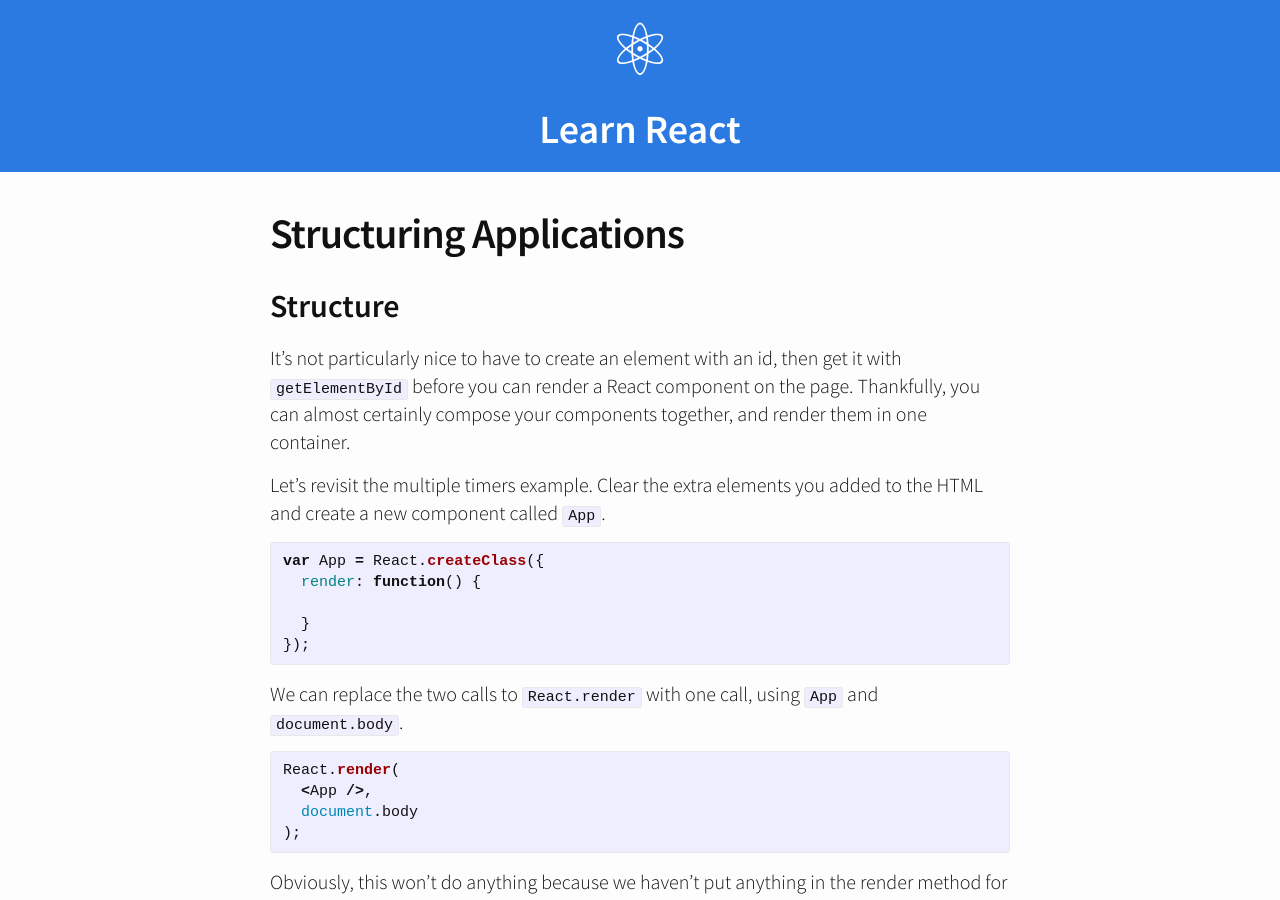
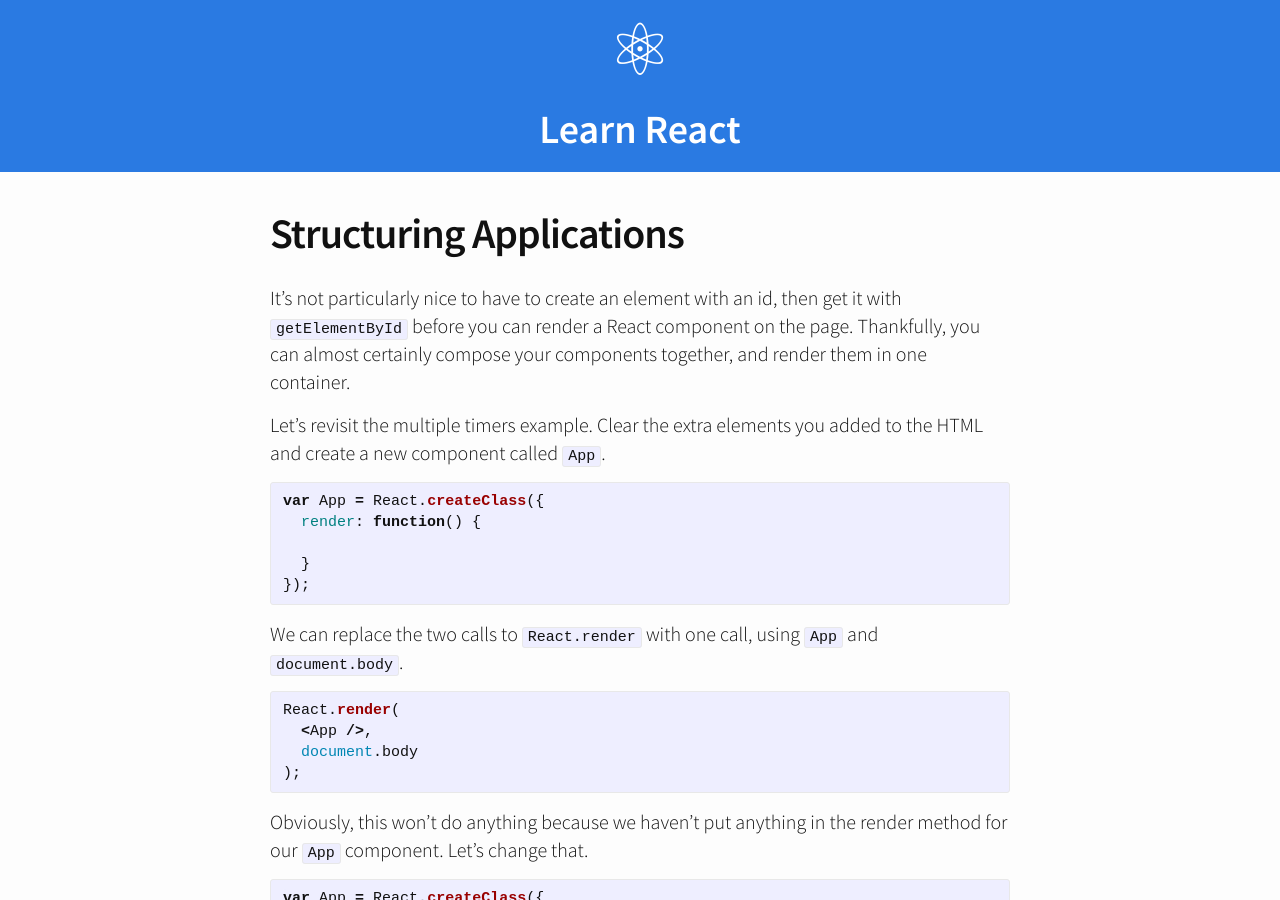
Before and after one commit to danprince/learn-react, a Jekyll site: the page built from lessons/ex7.md, in a window 1280 px wide and 900 px high. Built offline with Jekyll 4.4.1, drawn with Linux system fonts in a browser that asks for light colours; some web fonts are replaced.

```diff
--- a/pages/ex7.md
+++ b/lessons/ex7.md
@@ -4,7 +4,6 @@
 category: lesson
 ---
 
-## Structure
 It's not particularly nice to have to create an element with an id, then get it with `getElementById` before you can render a React component on the page. Thankfully, you can almost certainly compose your components together, and render them in one container.
 
 Let's revisit the multiple timers example. Clear the extra elements you added to the HTML and create a new component called `App`.
```
Also changed, not shown: lessons/ex1.md (renamed from pages/ex1.md), lessons/ex2.md (renamed from pages/ex2.md), lessons/ex3.md (renamed from pages/ex3.md), lessons/ex4.md (renamed from pages/ex4.md), lessons/ex5.md (renamed from pages/ex5.md), lessons/ex6.md (renamed from pages/ex6.md), lessons/ex8.md (renamed from pages/ex8.md).
